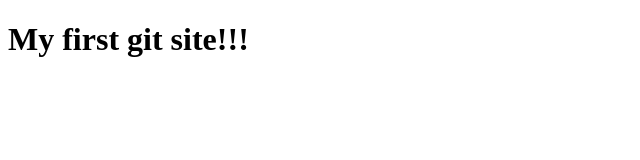
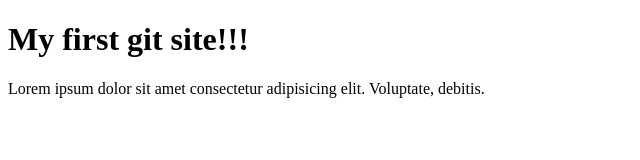
Before and after one commit to larho888/firstRepo, a plain HTML site: page index.html in a window 1280 px wide. Shown: the whole page, without its empty margins (0-640 px from the left). Drawn offline with Linux system fonts and the light colour scheme.

Commit message:
added lorem

```diff
--- a/index.html
+++ b/index.html
@@ -8,5 +8,6 @@
 </head>
 <body>
     <h1>My first git site!!!</h1>
+    <p>Lorem ipsum dolor sit amet consectetur adipisicing elit. Voluptate, debitis.</p>
 </body>
 </html>
```
